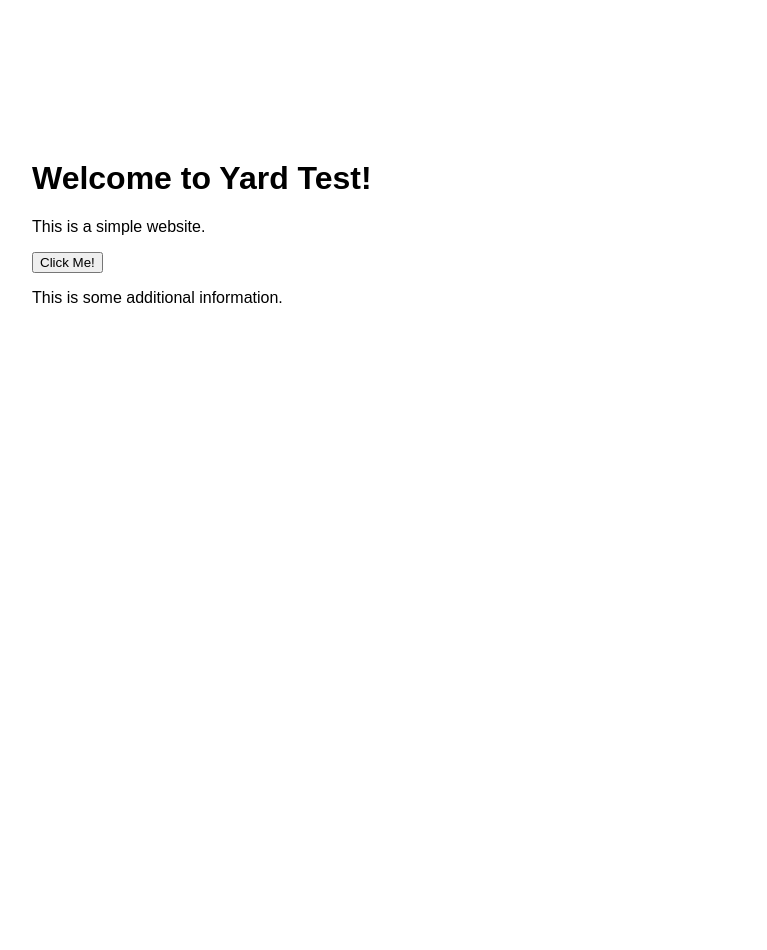
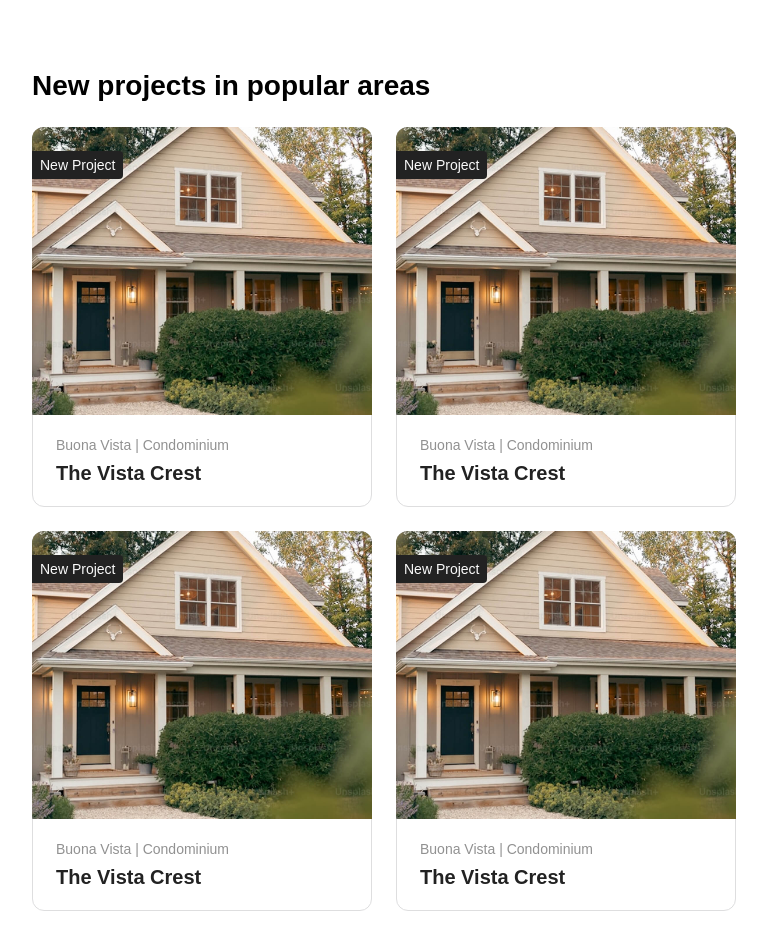
Before and after one commit to mihailapuste/arrow-space-test, a website: page index.html in a window 1280 px wide. Shown: the part 2980-3930 px from the top of the page, without its empty margins (256-1023 px from the left). Before the commit the page ends 3303 px from the top, so only its background shows below. Drawn offline with Linux system fonts and the light colour scheme.

Commit message:
add projects sect

```diff
--- a/index.html
+++ b/index.html
@@ -5,6 +5,7 @@
     <meta name="viewport" content="width=device-width, initial-scale=1.0" />
     <title>Yard Test Project</title>
     <link rel="stylesheet" href="styles.css" />
+    <script src="script.js"></script>
   </head>
   <body>
     <header class="header">
@@ -65,7 +66,6 @@
       <div class="new-listings-section">
         <h2 class="section-title">New Listings</h2>
         <div class="listings-grid">
-          <!-- First Row -->
           <div class="property-card first-row">
             <div class="property-image" style="background-image: url(assets/image_2.jpg);">
               <div class="new-listing-tag">New Listing</div>
@@ -182,7 +182,6 @@
             </div>
           </div>
 
-          <!-- Second Row -->
           <div class="property-card second-row">
             <div class="property-image" style="background-image: url(assets/image_2.jpg);">
               <div class="new-listing-tag">New Listing</div>
@@ -308,11 +307,11 @@
       </div>
     </section>
 
-    <!-- Other Services Section -->
+
     <section class="other-services-section">
       <div class="container">
         <div class="services-grid">
-          <!-- Service Card 1 -->
+
           <div class="service-card" style="background-image: url(assets/image_3.jpg);">
             <div class="service-content">
               <div class="service-text">
@@ -325,7 +324,7 @@
             </div>
           </div>
 
-          <!-- Service Card 2 -->
+
           <div class="service-card" style="background-image: url(assets/image_4.jpg);">
             <div class="service-content">
               <div class="service-text">
@@ -338,7 +337,6 @@
             </div>
           </div>
 
-          <!-- Service Card 3 -->
           <div class="service-card" style="background-image: url(assets/image_4.jpg);">
             <div class="service-content">
               <div class="service-text">
@@ -351,7 +349,6 @@
             </div>
           </div>
 
-          <!-- Service Card 4 -->
           <div class="service-card" style="background-image: url(assets/image_3.jpg);">
             <div class="service-content">
               <div class="service-text">
@@ -367,18 +364,61 @@
       </div>
     </section>
 
-    <main class="main-content">
-      <div class="container">
-        <h1>Welcome to Yard Test!</h1>
-        <p id="message">This is a simple website.</p>
-        <button id="changeButton">Click Me!</button>
+    <section class="container">
+      <div class="new-listings-section">
+        <h2 class="section-title">New projects in popular areas</h2>
+        <div class="listings-grid">
+          <div class="property-card project-card">
+            <div class="property-image" style="background-image: url(assets/image_4.jpg);">
+              <div class="new-listing-tag">New Project</div>
+            </div>
+            <div class="property-details">
+              <div class="property-location-type">
+                <div class="property-location-text">Buona Vista | Condominium</div>
+                <div class="property-name">The Vista Crest</div>
+              </div>
+            </div>
+          </div>
 
-        <div id="info">
-          <p id="infoText">This is some additional information.</p>
-        </div>
-      </div>
-    </main>
+          <div class="property-card project-card">
+            <div class="property-image" style="background-image: url(assets/image_4.jpg);">
+              <div class="new-listing-tag">New Project</div>
+            </div>
+            <div class="property-details">
+              <div class="property-location-type">
+                <div class="property-location-text">Buona Vista | Condominium</div>
+                <div class="property-name">The Vista Crest</div>
+              </div>
+            </div>
+          </div>
 
-    <script src="script.js"></script>
+          <div class="property-card project-card">
+            <div class="property-image" style="background-image: url(assets/image_4.jpg);">
+              <div class="new-listing-tag">New Project</div>
+            </div>
+            <div class="property-details">
+              <div class="property-location-type">
+                <div class="property-location-text">Buona Vista | Condominium</div>
+                <div class="property-name">The Vista Crest</div>
+              </div>
+            </div>
+          </div>
+
+          <div class="property-card project-card">
+            <div class="property-image" style="background-image: url(assets/image_4.jpg);">
+              <div class="new-listing-tag">New Project</div>
+            </div>
+            <div class="property-details">
+              <div class="property-location-type">
+                <div class="property-location-text">Buona Vista | Condominium</div>
+                <div class="property-name">The Vista Crest</div>
+              </div>
+            </div>
+          </div>
+    </section>
+
+
+
+
   </body>
 </html>
--- a/styles.css
+++ b/styles.css
@@ -772,3 +772,21 @@ body {
         height: 280px;
     }
 }
+
+
+.property-card.project-card .property-details {
+    padding: 20px 24px;
+}
+
+.property-card.project-card .property-image {
+    height: 240px;
+}
+
+.property-card.project-card .new-listing-tag {
+    background-color: #222222;
+    color: #FAFAFA;
+}
+
+.property-card.project-card:first-child .property-details {
+    padding: 20px 24px;
+}
```
